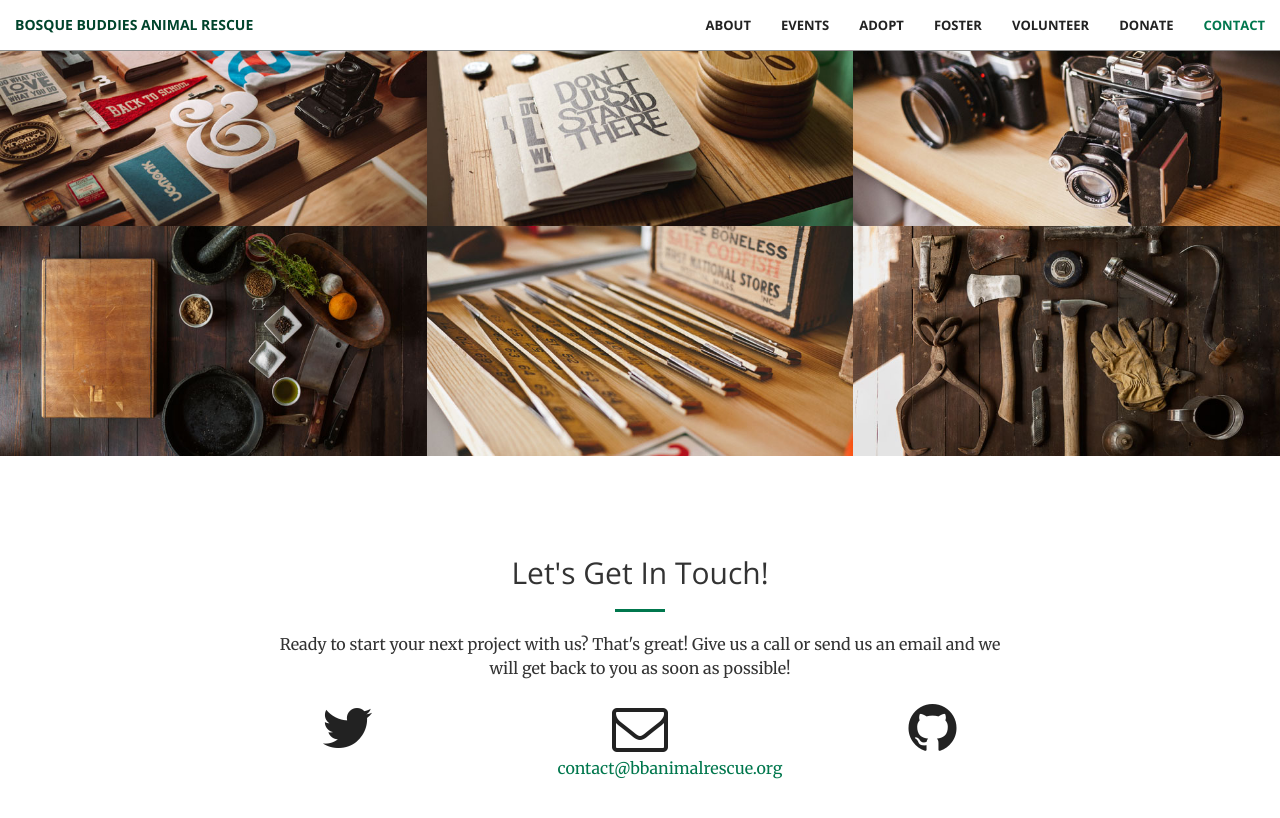
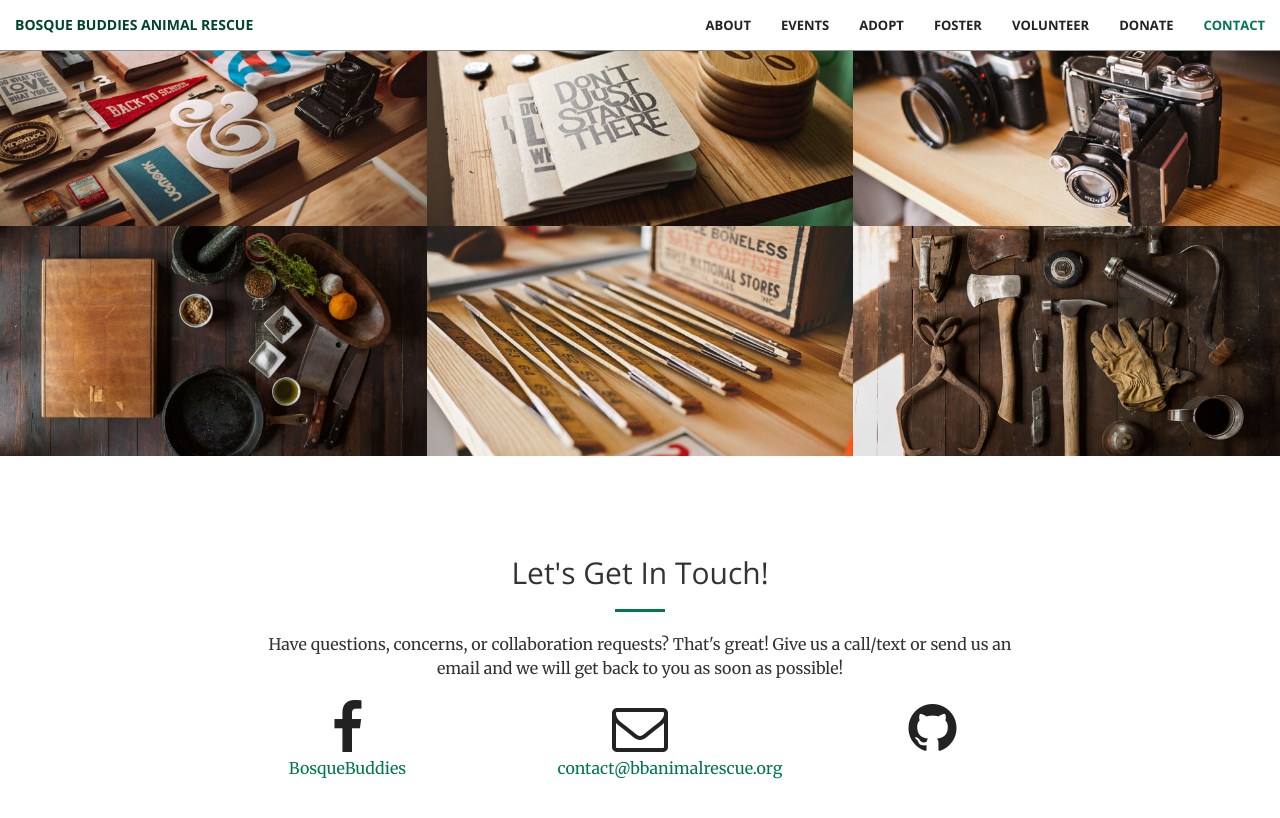
Before and after one commit to bbanimalrescue/bbanimalrescue.github.io, a Jekyll site: the page built from index.html, in a window 1280 px wide and 900 px high, scrolled down 3481 px. Shown: the top 818 px of the window. Built offline with Jekyll 4.4.1, drawn with Linux system fonts in a browser that asks for light colours.

Commit message:
Added facebook info

```diff
--- a/_config.yml
+++ b/_config.yml
@@ -5,7 +5,7 @@ description: > # this means to ignore newlines until "baseurl:"
 baseurl: "" # the subpath of your site, e.g. /blog/
 url: "" # the base hostname & protocol for your site
 
-twitter_username:
+facebook_username: BosqueBuddies
 github_username:
 
 # Build settings
--- a/_includes/contact.html
+++ b/_includes/contact.html
@@ -4,23 +4,23 @@
             <div class="col-lg-8 col-lg-offset-2 text-center">
                 <h2 class="section-heading">Let's Get In Touch!</h2>
                 <hr class="primary">
-                <p>Ready to start your next project with us? That's great! Give us a call or send us an email and we will get back to you as soon as possible!</p>
+                <p>Have questions, concerns, or collaboration requests? That's great! Give us a call/text or send us an email and we will get back to you as soon as possible!</p>
             </div>
         <div class="col-lg-2 col-lg-offset-2 text-center">
-            <a href="https://twitter.com/{{ site.twitter_username }}">
-                <i class="fa fa-twitter fa-3x wow bounceIn" data-wow-delay=".1s"></i>
-                <p>{{ site.twitter_username }}</p>
+            <a href="https://www.facebook.com/{{ site.facebook_username }}">
+                <i class="fa fa-facebook fa-3x wow bounceIn" data-wow-delay=".1s"></i>
+                <p>{{ site.facebook_username }}</p>
             </a>
         </div>
         <div class="col-lg-2 col-lg-offset-1 text-center">
             <a href="mailto:{{ site.email }}">
-            <i class="fa fa-envelope-o fa-3x wow bounceIn" data-wow-delay=".1s"></i>
+                <i class="fa fa-envelope-o fa-3x wow bounceIn" data-wow-delay=".1s"></i>
                 <p>{{ site.email }}</p>
             </a>
         </div>
         <div class="col-lg-2 col-lg-offset-1 text-center">
             <a href="https://github.com/{{ site.github_username }}">
-            <i class="fa fa-github fa-3x wow bounceIn" data-wow-delay=".1s"></i>
+                <i class="fa fa-github fa-3x wow bounceIn" data-wow-delay=".1s"></i>
                 <p>{{ site.github_username }}</p>
             </a>
         </div>
```
